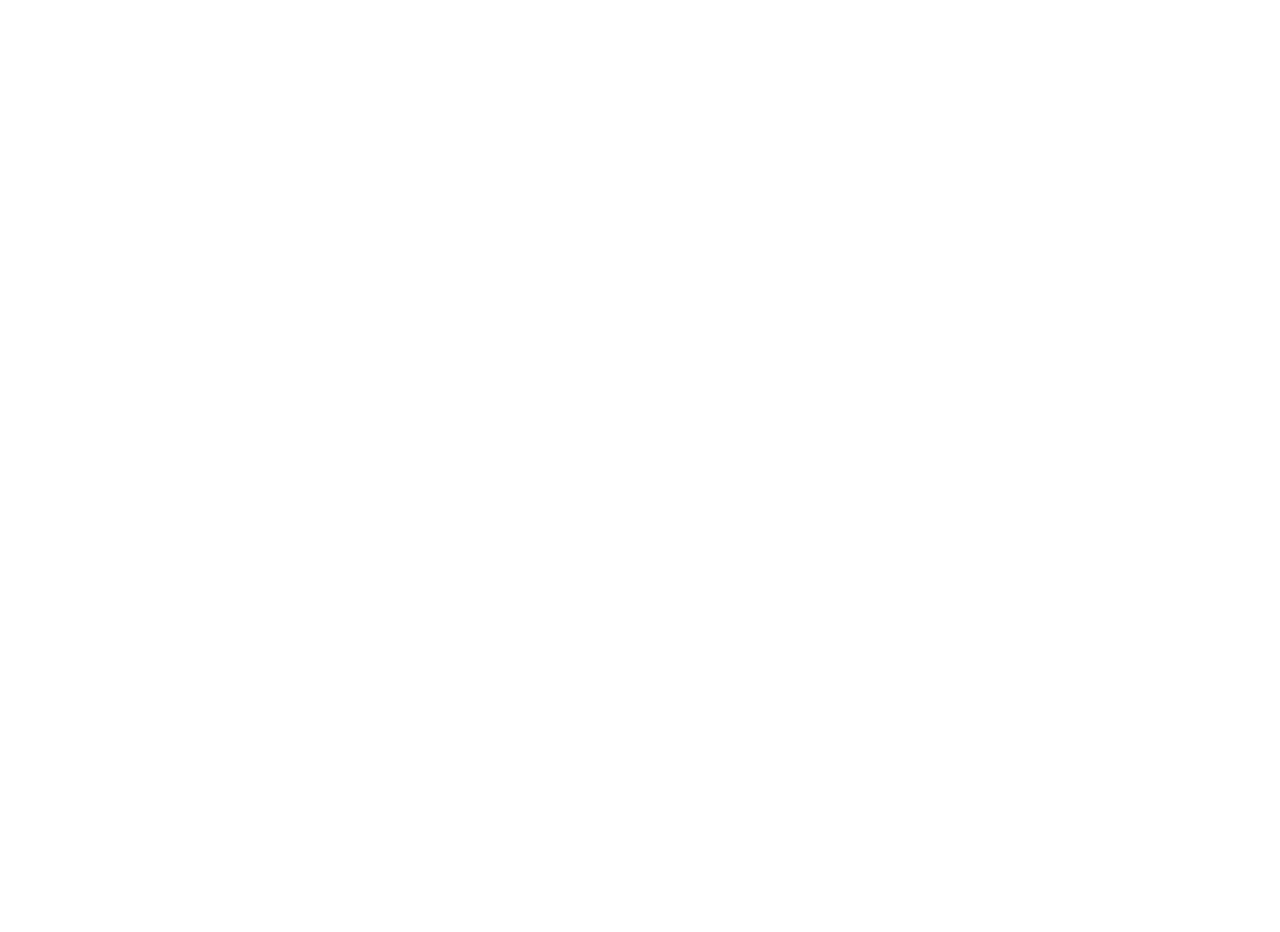
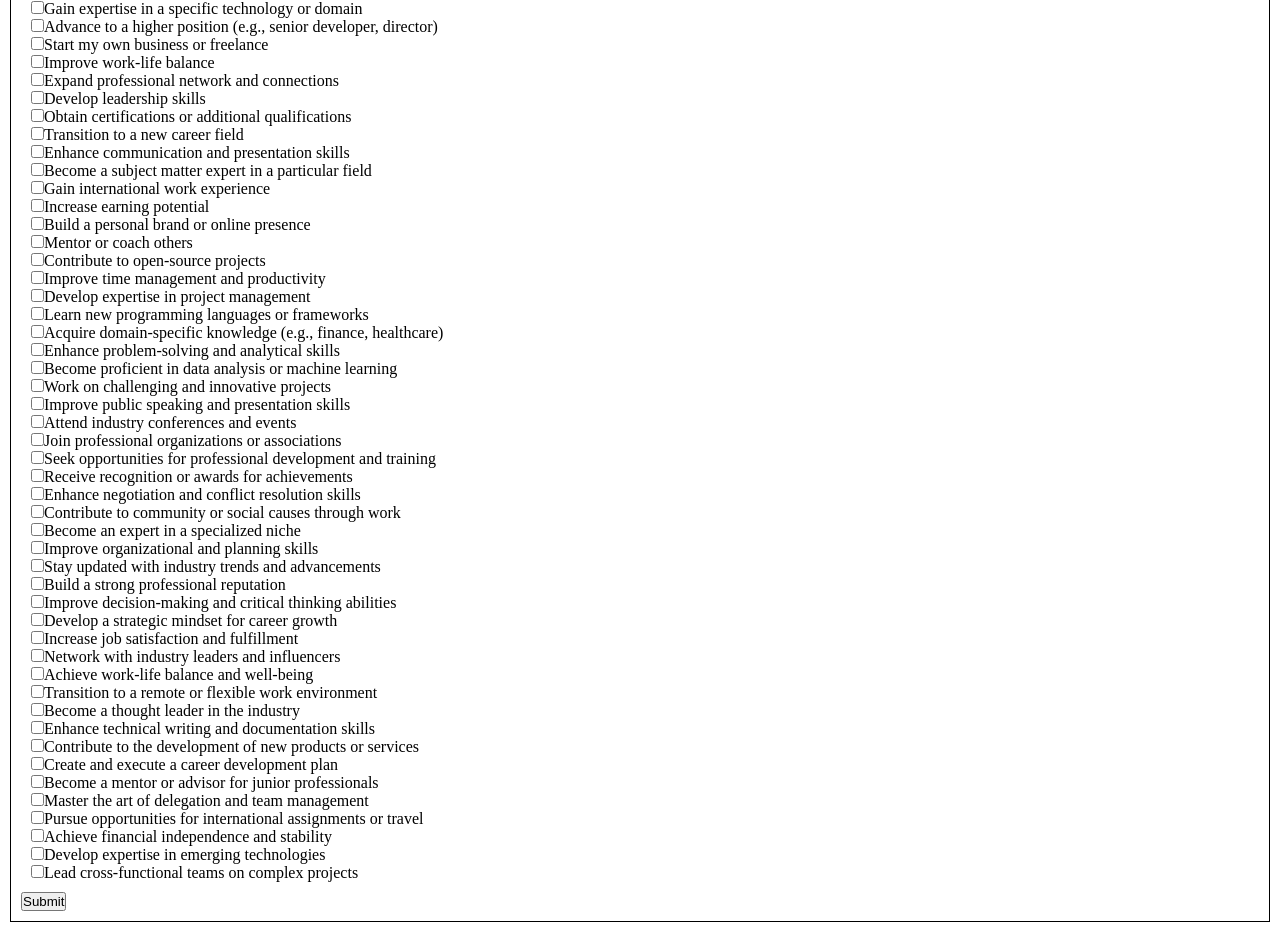
Before and after one commit to Apfe1Saft/jawnp, a Next.js app: page /signin in a window 1280 px wide. Shown: the part 1380-2312 px from the top of the page. Before the commit the page ends 1337 px from the top, so only its background shows below. Built offline with nearby package versions, Linux system fonts and the light colour scheme.

Commit message:
add career options

```diff
--- a/app/signin/page.tsx
+++ b/app/signin/page.tsx
@@ -61,6 +61,58 @@
     "Geology",
     "Meteorology"
   ];
+  const careerGoalsOptions = [
+    "Become a manager or team leader",
+    "Gain expertise in a specific technology or domain",
+    "Advance to a higher position (e.g., senior developer, director)",
+    "Start my own business or freelance",
+    "Improve work-life balance",
+    "Expand professional network and connections",
+    "Develop leadership skills",
+    "Obtain certifications or additional qualifications",
+    "Transition to a new career field",
+    "Enhance communication and presentation skills",
+    "Become a subject matter expert in a particular field",
+    "Gain international work experience",
+    "Increase earning potential",
+    "Build a personal brand or online presence",
+    "Mentor or coach others",
+    "Contribute to open-source projects",
+    "Improve time management and productivity",
+    "Develop expertise in project management",
+    "Learn new programming languages or frameworks",
+    "Acquire domain-specific knowledge (e.g., finance, healthcare)",
+    "Enhance problem-solving and analytical skills",
+    "Become proficient in data analysis or machine learning",
+    "Work on challenging and innovative projects",
+    "Improve public speaking and presentation skills",
+    "Attend industry conferences and events",
+    "Join professional organizations or associations",
+    "Seek opportunities for professional development and training",
+    "Receive recognition or awards for achievements",
+    "Enhance negotiation and conflict resolution skills",
+    "Contribute to community or social causes through work",
+    "Become an expert in a specialized niche",
+    "Improve organizational and planning skills",
+    "Stay updated with industry trends and advancements",
+    "Build a strong professional reputation",
+    "Improve decision-making and critical thinking abilities",
+    "Develop a strategic mindset for career growth",
+    "Increase job satisfaction and fulfillment",
+    "Network with industry leaders and influencers",
+    "Achieve work-life balance and well-being",
+    "Transition to a remote or flexible work environment",
+    "Become a thought leader in the industry",
+    "Enhance technical writing and documentation skills",
+    "Contribute to the development of new products or services",
+    "Create and execute a career development plan",
+    "Become a mentor or advisor for junior professionals",
+    "Master the art of delegation and team management",
+    "Pursue opportunities for international assignments or travel",
+    "Achieve financial independence and stability",
+    "Develop expertise in emerging technologies",
+    "Lead cross-functional teams on complex projects"
+  ];
 
   return (
     <div className={styles.div}>
@@ -69,9 +121,13 @@
         <DefInput text ="Name"/>
         <DefInput text="Surname"/>
         <DefInput text="Email"/>
-        <DefMultipleChoices text='Choose from one to five your soft-skills:' options={softSkillsOptions} limit ={5}/>
+        <DefMultipleChoices text='Choose from 1 to 5 your soft-skills:' options={softSkillsOptions} limit ={5}/>
 
-        <DefMultipleChoices text='Choose from one to five your soft-skills:' options={hardSkillsOptions} limit ={50}/>
+        <DefMultipleChoices text='Choose from 1 to 50 your hard-skills:' options={hardSkillsOptions} limit ={50}/>
+
+        <DefInput text='Field of work'/>
+
+        <DefMultipleChoices text='Choose your career goals:' options={careerGoalsOptions} limit={careerGoalsOptions.length}/>
 
         <DefButton text='Submit'/>
       </div>
```
